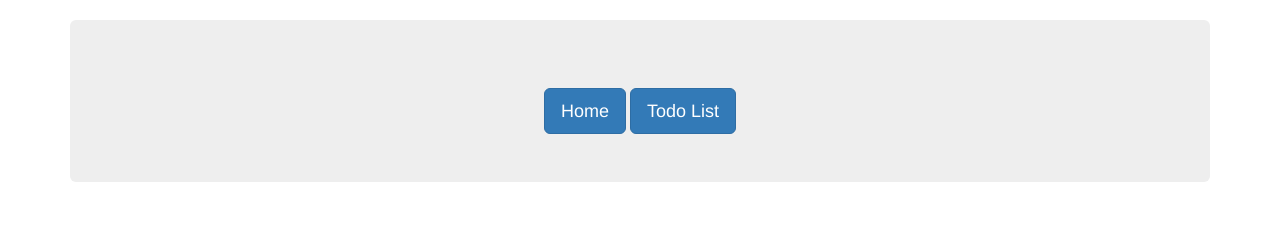
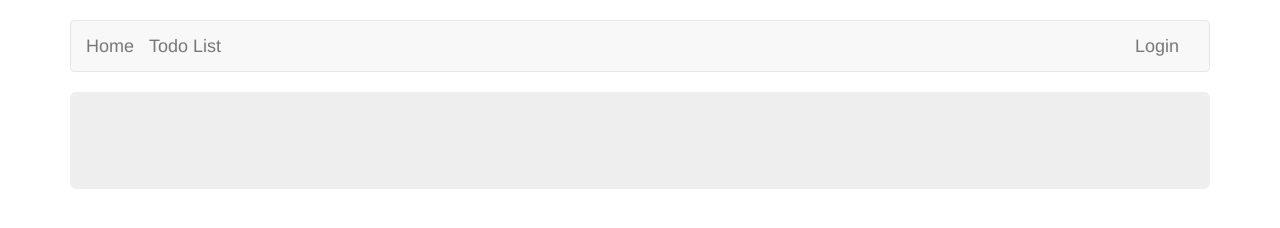
Before and after one commit to Benjamin-Gnewuch/todo, a website: page public/index.html at #/todo in a window 1280 px wide. Drawn offline with nearby package versions, Linux system fonts and the light colour scheme; some packages are replaced by stand-ins of ours; files whose address does not match are found by name.

Commit message:
Improved layout of todo-list

```diff
--- a/public/index.html
+++ b/public/index.html
@@ -8,16 +8,26 @@
   <body ng-app="todo">
     <br>
     <div class="container">
+      <nav class="navbar navbar-default">
+        <div class="container-fluid">
+          <div class="navbar-header">
+            <a class="navbar-brand" href="/#/home">Home</a>
+          </div>
+          <div class="collapse navbar-collapse" id="bs-example-navbar-collapse-1">
+            <ul class="nav navbar-nav">
+              <li ><a class="navbar-brand" href="/#/todo">Todo List <span class="sr-only">(current)</span></a></li>
+            </ul>
+            <ul class="nav navbar-nav navbar-right">
+              <li><a class="navbar-brand" href="#">Login</a></li>
+            </ul>
+          </div>
+        </div>
+      </nav>
       <div class="jumbotron">
         <div class="row">
-          <div class="col-md-12 col-sm-12 col-xs-12 text-center">
-            <br>
-            <a href="/#/home" id="home-button" class="btn btn-primary btn-lg">Home</a>
-            <a href="/#/todo" id="todo-button" class="btn btn-primary btn-lg">Todo List</a>
+          <div class="col-md-6 col-md-offset-3">
+            <div ng-view></div>
           </div>
-        </div>
-        <div class="row">
-          <div ng-view></div>
         </div>
       </div>
     </div>
--- a/public/todo/todo.controller.js
+++ b/public/todo/todo.controller.js
@@ -41,7 +41,7 @@ function todo($http, userService) {
   function getUser() {
     var user = userService.getUser('Ben');
     user.then(function(user) {
-      console.log(user.data[0].user);
+      vm.user = (user.data[0].user) + "'s Todo List";
     });
   }
 }
```
Also changed, not shown: public/todo/add.directive.html (+5 -7 lines), public/todo/header.directive.html (+1 -0 lines), public/todo/list.directive.html (+7 -9 lines), public/todo/viewtodo.html (+1 -1 lines).
